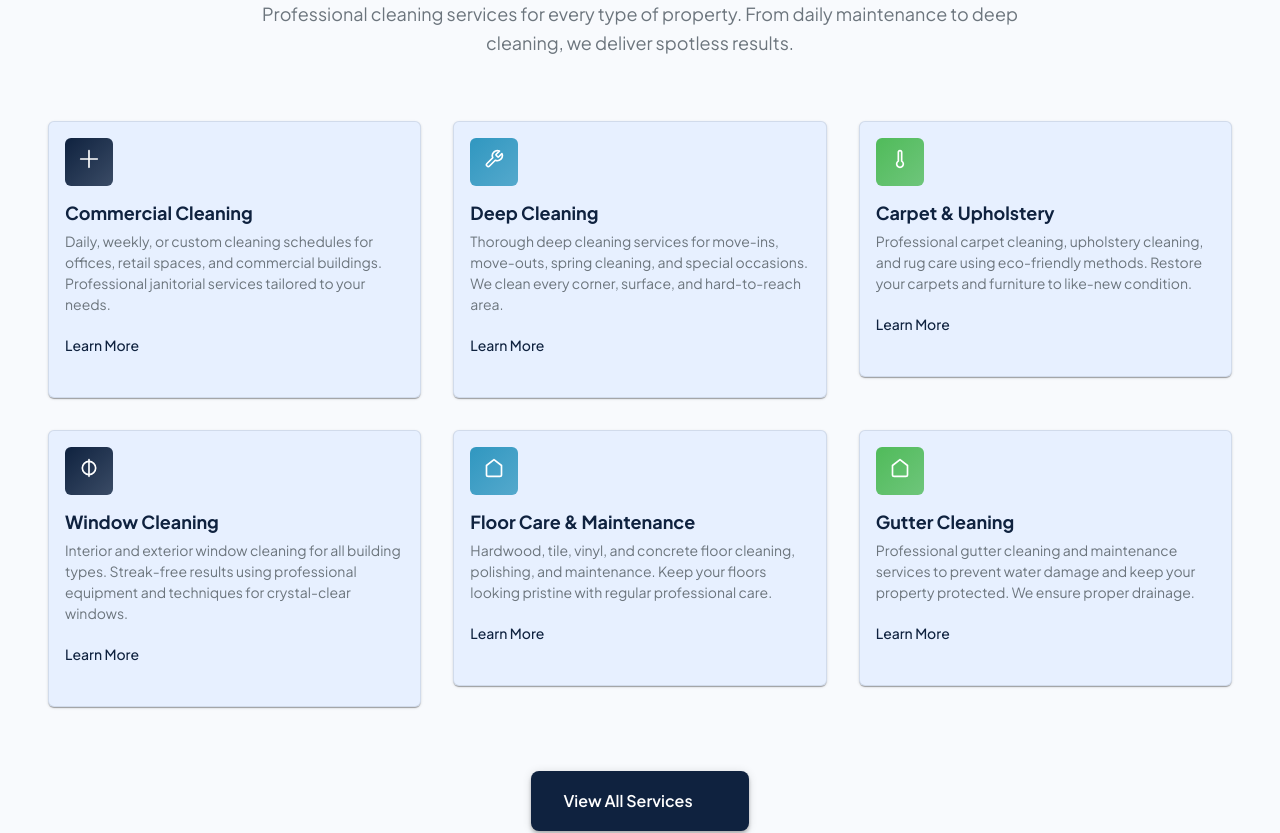
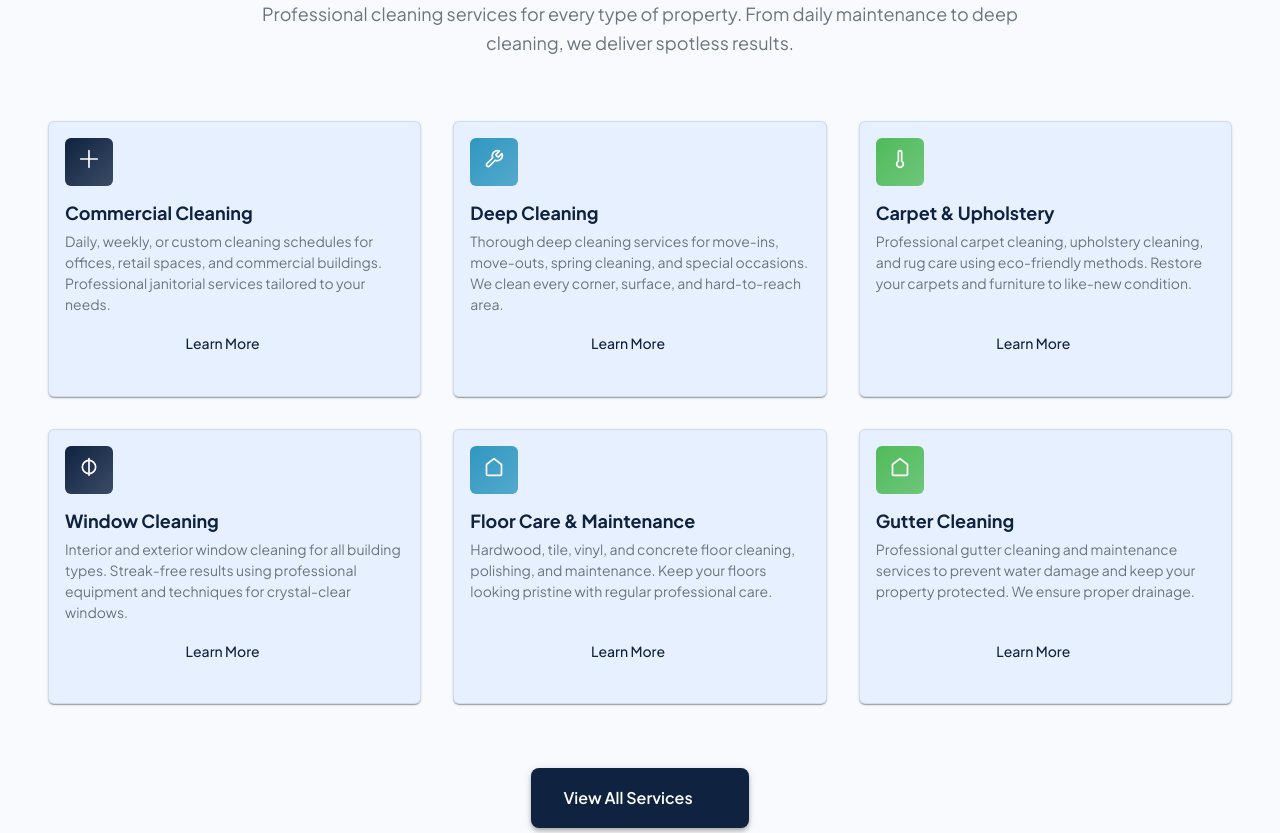
Before and after one commit to dazzler-123/landing_page, a React (Vite) app: page / in a window 1280 px wide. Shown: the part 1160-1993 px from the top of the page. Built offline with nearby package versions, Linux system fonts and the light colour scheme; some icons are missing.

Commit message:
fixed data

```diff
--- a/src/components/Services.tsx
+++ b/src/components/Services.tsx
@@ -256,9 +256,9 @@ const Services: React.FC = () => {
         </Box>
 
         {/* Services Grid */}
-        <Box sx={{ display: 'grid', gridTemplateColumns: { xs: '1fr', md: 'repeat(2, 1fr)', lg: 'repeat(3, 1fr)' }, gap: 4 }}>
+        <Box sx={{ display: 'grid', gridTemplateColumns: { xs: '1fr', md: 'repeat(2, 1fr)', lg: 'repeat(3, 1fr)' }, gap: 4, alignItems: 'stretch' }}>
           {services.map((service, index) => (
-            <Box key={service.title}>
+            <Box key={service.title} sx={{ display: 'flex' }}>
               <Card
                 data-aos="fade-up"
                 data-aos-delay={service.delay}
@@ -268,13 +268,14 @@ const Services: React.FC = () => {
                   backgroundColor: '#e7f0ff',
                   p: 2,
                   border: '1px solid rgba(15, 34, 63, 0.1)',
-                  // minBlockSize: '250px',
+                  height: '100%',
                   display: 'flex',
                   flexDirection: 'column',
                   justifyContent: 'center',
                   alignItems: 'center',
                   overflow: 'hidden',
                   transition: 'all 0.3s',
+                  width: '100%',
                   '&::before': {
                     content: '""',
                     position: 'absolute',
@@ -298,7 +299,7 @@ const Services: React.FC = () => {
                   },
                 }}
               >
-                <CardContent sx={{ flexGrow: 1, p: 0, position: 'relative', zIndex: 1 }}>
+                <CardContent sx={{ flexGrow: 1, p: 0, position: 'relative', zIndex: 1, display: 'flex', flexDirection: 'column', width: '100%' }}>
                   <Box
                     className="service-icon"
                     sx={{
@@ -339,6 +340,7 @@ const Services: React.FC = () => {
                       mb: 2,
                       lineHeight: 1.5,
                       fontSize: '0.875rem',
+                      flexGrow: 1,
                     }}
                   >
                     {service.description}
```
